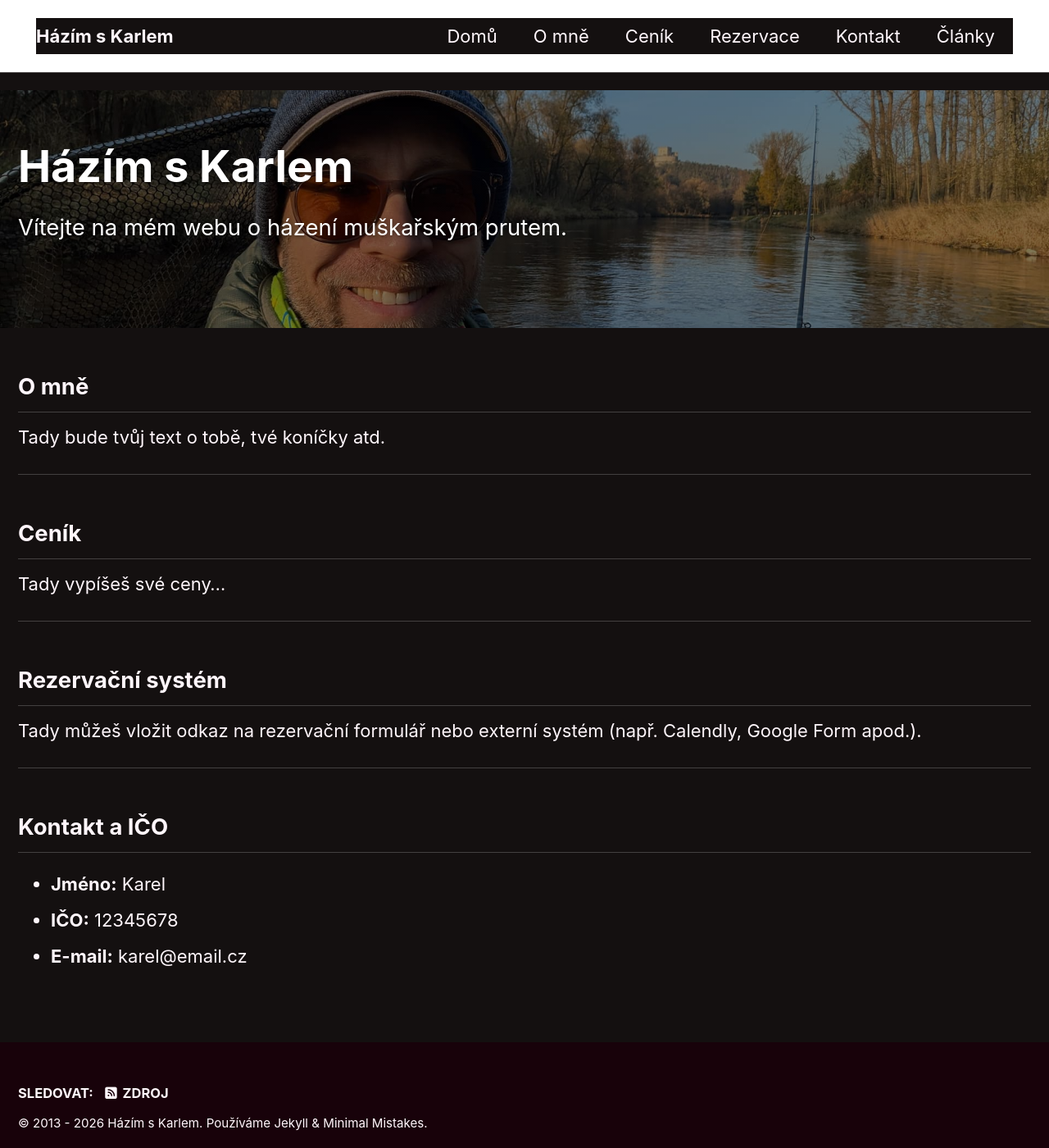
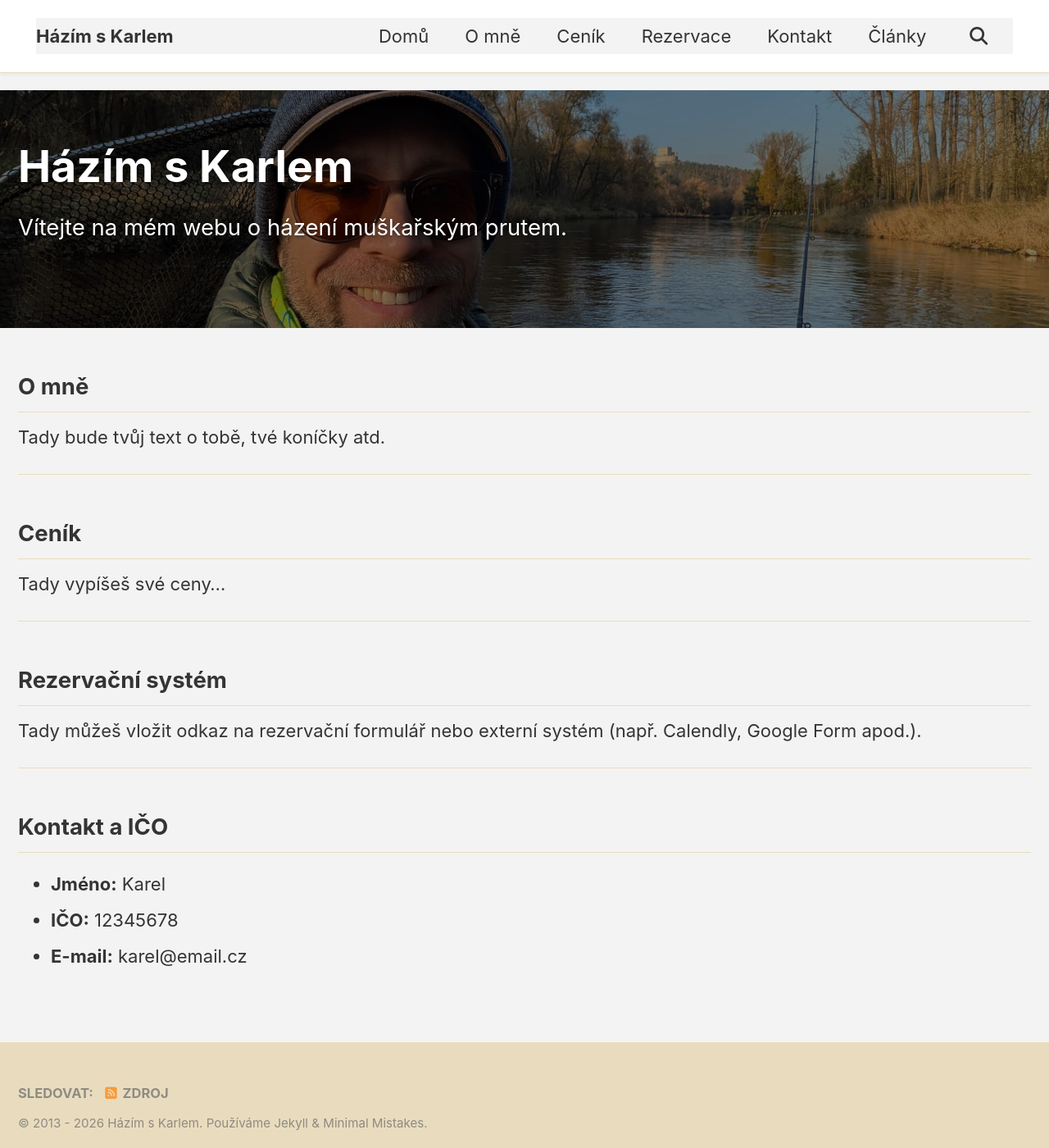
Before and after one commit to hazimskarlem/hazimskarlem.github.io, a Jekyll site: the page built from index.md, in a window 1280 px wide and 1400 px high. Shown: the whole window at 82% size. Built offline with Jekyll 4.4.1, drawn with Linux system fonts in a browser that asks for light colours; cached includes are drawn as plain includes.

Commit message:
Update _config.yml

```diff
--- a/_config.yml
+++ b/_config.yml
@@ -12,8 +12,7 @@
 
 # theme                 : "minimal-mistakes-jekyll"
 # remote_theme          : "mmistakes/minimal-mistakes"
-minimal_mistakes_skin    : "neon"
-# "default", "air", "aqua", "contrast", "dark", "dirt", "neon", "mint", "plum", "sunrise", "catppuccin_latte", "catppuccin_mocha"
+minimal_mistakes_skin    : "dirt" # "default", "air", "aqua", "contrast", "dark", "dirt", "neon", "mint", "plum", "sunrise", "catppuccin_latte", "catppuccin_mocha"
 
 # Site Settings
 locale                  : "cs-CZ"
@@ -69,9 +68,9 @@
 atom_feed:
   path                   : # blank (default) uses feed.xml
   hide                   : # true, false (default)
-search                   : # true, false (default)
-search_full_content      : # true, false (default)
-search_provider          : # lunr (default), algolia, google
+search                   :  true #, false (default)
+search_full_content      :  true #, false (default)
+search_provider          :  lunr (default) #, algolia, google
 lunr:
   search_within_pages    : # true, false (default)
 algolia:
```
